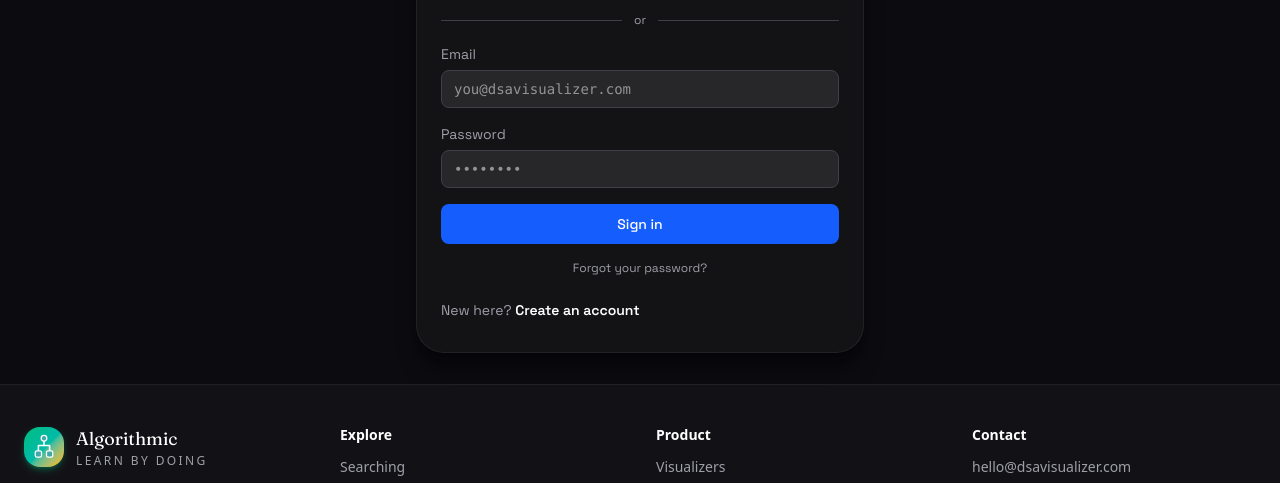
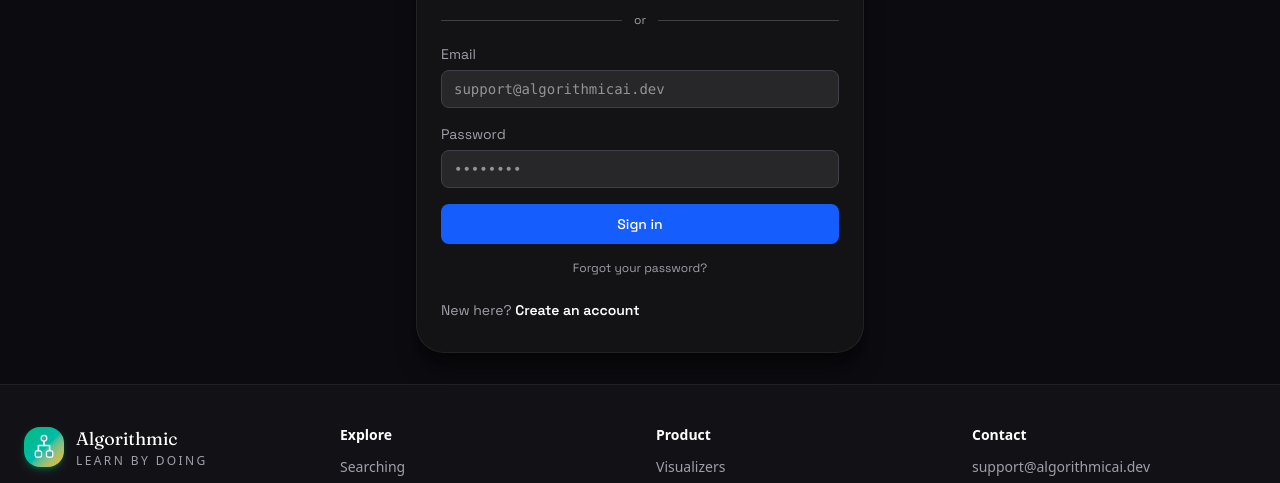
Before and after one commit to hscho421/algorithmic, a React (Vite) app: page /login in a window 1280 px wide. Shown: the part 289-772 px from the top of the page. Built offline with nearby package versions, Linux system fonts and the light colour scheme; no server answers.

Commit message:
updated email address

```diff
--- a/src/components/layout/PageLayout.jsx
+++ b/src/components/layout/PageLayout.jsx
@@ -86,7 +86,7 @@ export default function PageLayout() {
             <div>
               <div className="text-sm font-semibold text-zinc-900 dark:text-white">Contact</div>
               <div className="mt-3 space-y-2 text-sm text-zinc-500 dark:text-zinc-400">
-                <span className="block">hello@dsavisualizer.com</span>
+                <span className="block">support@algorithmicai.dev</span>
                 <span className="block">Educators & teams</span>
                 <Link to="/privacy" className="block hover:text-zinc-900 dark:hover:text-white">Privacy</Link>
                 <Link to="/terms" className="block hover:text-zinc-900 dark:hover:text-white">Terms</Link>
--- a/src/pages/ForgotPasswordPage.jsx
+++ b/src/pages/ForgotPasswordPage.jsx
@@ -50,7 +50,7 @@ export default function ForgotPasswordPage() {
           type="email"
           value={email}
           onChange={(e) => setEmail(e.target.value)}
-          placeholder="you@dsavisualizer.com"
+          placeholder="support@algorithmicai.dev"
           required
         />
         {errorMessage && <div className="text-xs text-rose-500">{errorMessage}</div>}
--- a/src/pages/LoginPage.jsx
+++ b/src/pages/LoginPage.jsx
@@ -72,7 +72,7 @@ export default function LoginPage() {
           type="email"
           value={email}
           onChange={(e) => setEmail(e.target.value)}
-          placeholder="you@dsavisualizer.com"
+          placeholder="support@algorithmicai.dev"
           required
         />
         <Input
--- a/src/pages/PrivacyPage.jsx
+++ b/src/pages/PrivacyPage.jsx
@@ -104,7 +104,7 @@ export default function PrivacyPage() {
 
       <div className="rounded-3xl border border-dashed border-zinc-200/70 dark:border-zinc-800/70 bg-white/60 dark:bg-zinc-900/60 p-8 text-center">
         <p className="text-zinc-500 dark:text-zinc-400">
-          Questions about privacy? Email hello@dsavisualizer.com.
+          Questions about privacy? Email support@algorithmicai.dev.
         </p>
         <Link
           to="/"
--- a/src/pages/SignupPage.jsx
+++ b/src/pages/SignupPage.jsx
@@ -83,7 +83,7 @@ export default function SignupPage() {
           type="email"
           value={email}
           onChange={(e) => setEmail(e.target.value)}
-          placeholder="you@dsavisualizer.com"
+          placeholder="support@algorithmicai.dev"
           required
         />
         <Input
--- a/src/pages/TermsPage.jsx
+++ b/src/pages/TermsPage.jsx
@@ -77,7 +77,7 @@ const SECTIONS = [
   {
     title: 'Contact',
     items: [
-      'Questions about these terms? Email hello@dsavisualizer.com.',
+      'Questions about these terms? Email support@algorithmicai.dev.',
     ],
   },
 ];
@@ -122,7 +122,7 @@ export default function TermsPage() {
 
       <div className="rounded-3xl border border-dashed border-zinc-200/70 dark:border-zinc-800/70 bg-white/60 dark:bg-zinc-900/60 p-8 text-center">
         <p className="text-zinc-500 dark:text-zinc-400">
-          Questions about these terms? Email hello@dsavisualizer.com.
+          Questions about these terms? Email support@algorithmicai.dev.
         </p>
         <Link
           to="/"
```
